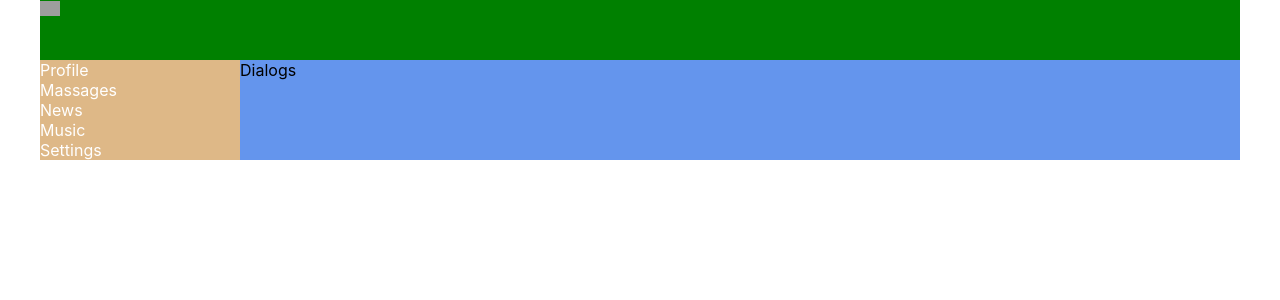
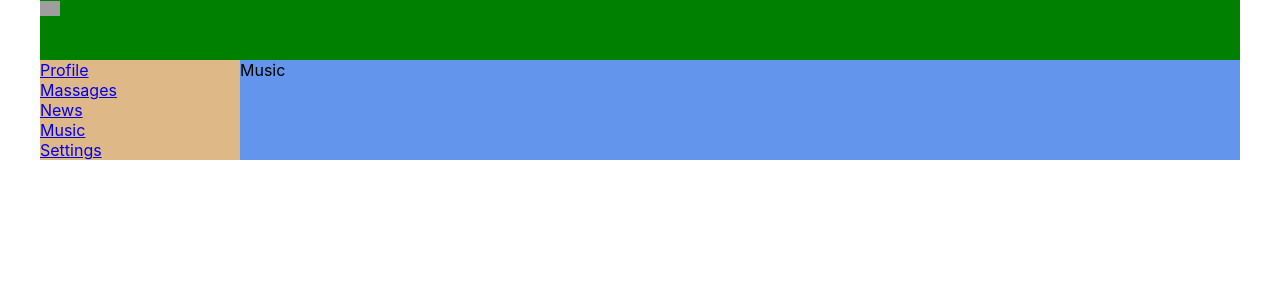
Before and after one commit to fullgetset/RoadKursSamyrai, a React (Create React App) app: page /music in a window 1280 px wide. Shown: the top 300 px of the page. Built offline with nearby package versions, Linux system fonts and the light colour scheme; grey boxes are pictures that could not be loaded.

Commit message:
added Lesson Route,BrowserRouter

```diff
--- a/package.json
+++ b/package.json
@@ -8,6 +8,7 @@
     "@testing-library/user-event": "^12.8.3",
     "react": "^17.0.2",
     "react-dom": "^17.0.2",
+    "react-router-dom": "^5.2.0",
     "react-scripts": "4.0.3",
     "web-vitals": "^1.1.2"
   },
--- a/src/App.js
+++ b/src/App.js
@@ -4,17 +4,27 @@
 import NavBar from "./components/NavBar/navBar";
 import Profile from "./components/Profile/Profile";
 import Dialogs from "./components/Dialogs/Dialogs";
+import {BrowserRouter, Route} from "react-router-dom";
+import News from "./components/NavBar/News/News";
+import Music from "./components/NavBar/Music/Music";
+import Settings from "./components/NavBar/Settings/Settings";
+
 
 const App = () => {
   return (
-    <div className={'app-wrapper'}>
-      <Header/>
-      <NavBar/>
-      <div className={"app-wrapper-content"}>
-        {/*<Profile/>*/}
-        <Dialogs/>
+    <BrowserRouter>
+      <div className={'app-wrapper'}>
+        <Header/>
+        <NavBar/>
+        <div className={"app-wrapper-content"}>
+          <Route path={'/profile'} component={Profile}/>
+          <Route path={'/dialogs'} component={Dialogs}/>
+          <Route path={'/news'} component={News}/>
+          <Route path={'/music'} component={Music}/>
+          <Route path={'/settings'} component={Settings}/>
+        </div>
       </div>
-    </div>
+    </BrowserRouter>
   );
 }
 
--- /dev/null
+++ b/src/components/NavBar/Music/Music.jsx
@@ -0,0 +1,11 @@
+import React from "react";
+
+const Music = () => {
+  return (
+    <div>
+      Music
+    </div>
+  )
+}
+
+export default Music;
--- /dev/null
+++ b/src/components/NavBar/News/News.jsx
@@ -0,0 +1,12 @@
+import React from "react";
+
+
+const News = (props) => {
+  return (
+    <div>
+      News
+    </div>
+  )
+}
+
+export default News;
--- /dev/null
+++ b/src/components/NavBar/Settings/Settings.jsx
@@ -0,0 +1,11 @@
+import React from "react";
+
+const Settings = () => {
+  return (
+    <div>
+      Settings
+    </div>
+  )
+}
+
+export default Settings;
--- a/src/components/NavBar/navBar.jsx
+++ b/src/components/NavBar/navBar.jsx
@@ -5,20 +5,20 @@
   return (<nav className={s.sidebar}>
       <div className={s.item}>
         <div>
-          <a> Profile</a>
+          <a href={'/profile'}> Profile</a>
         </div>
         <div>
-          <a>Massages</a>
+          <a href={"/dialogs"}>Massages</a>
         </div>
         <div>
-          <a>News</a>
+          <a href={'/news'}>News</a>
 
         </div>
         <div>
-          <a>Music</a>
+          <a href={'/music'}>Music</a>
         </div>
         <div>
-          <a>Settings</a>
+          <a href={'/settings'}>Settings</a>
         </div>
       </div>
     </nav>
```
Also changed, not shown: src/components/NavBar/Music/Music.module.css (added), src/components/NavBar/News/News.module.css (added), src/components/NavBar/Settings/Settings.module.css (added), 1 other file (tests, documents, lock files or other folders).
